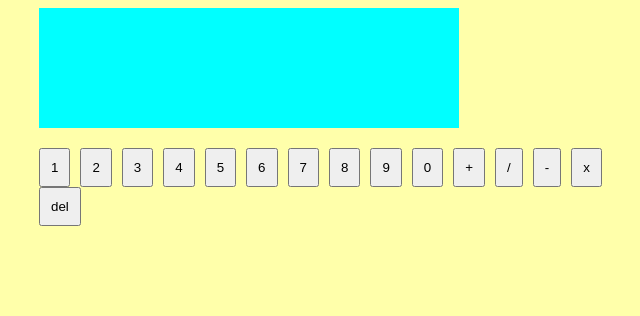
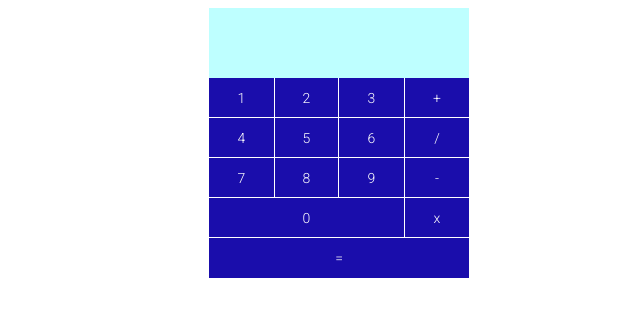
Before and after one commit to WebTerminator/calculator, a website with bundled scripts: page index.html in a window 1280 px wide. Shown: the whole page, without its empty margins (301-941 px from the left). Built offline with nearby package versions, Linux system fonts and the light colour scheme.

Commit message:
styling added

```diff
--- a/calculator.css
+++ b/calculator.css
@@ -1,32 +1,75 @@
 body {
-  background-color: #ffa;
+  font-family: "Roboto", sans-serif;
 }
 
 .calculator {
-  width: 600px;
+  width: 260px;
   margin: 0 auto;
 }
 
+button {
+  font-family: "Roboto", sans-serif;
+  height: 40px;
+  padding: 10px;
+  border: 0;
+  background-color: #1a0dab;
+  color: #fff;
+  cursor: pointer;
+  font-size: 14px;
+}
+
 .screen {
-  background-color: aqua;
-  height: 100px;
-  width: 400px;
-  margin-bottom: 20px;
+  background-color: #beffff;
+  height: 50px;
   padding: 10px;
+  display: flex;
+  justify-content: center;
+  align-items: center;
 }
 
 .screen span {
-  padding-right: 3px;
-  font-size: 18px;
+  font-size: 20px;
+  padding: 0 4px;
+}
+
+.controls {
+  display: flex;
 }
 
 .numbers {
   display: flex;
   flex-wrap: wrap;
+  flex: 3;
 }
 
 .numbers button {
-  padding: 10px;
-  margin-right: 10px;
-  cursor: pointer;
+  flex-basis: 33.34%;
 }
+
+.numbers .full-width {
+  flex-basis: 100%;
+}
+
+.full-width {
+  width: 100%;
+}
+
+.operators {
+  display: flex;
+  flex-direction: column;
+  flex: 1;
+}
+
+.numbers .border-b {
+  border-bottom: 1px solid #fff;
+}
+
+.numbers .border-sides {
+  border-left: 1px solid #fff;
+  border-right: 1px solid #fff;
+}
+
+.operators button {
+  border-left: 1px solid #fff;
+  border-bottom: 1px solid #fff;
+}
--- a/calculator.helper.js
+++ b/calculator.helper.js
@@ -7,7 +7,7 @@ export const getTextNode = ({ currentValue, HTMLTag }) => {
 export const isOperator = (operator) =>
   operator === "+" || operator === "-" || operator === "/" || operator === "x";
 
-export const handleItemOnScreen = ({ currentValue, lastSequenceValue }) => {
+export const handleCurrentItem = ({ currentValue, lastSequenceValue }) => {
   const lastSequenceCondition = isOperator(lastSequenceValue);
   const isCurrentValueOperator = isOperator(currentValue);
 
@@ -20,7 +20,6 @@ export const handleItemOnScreen = ({ currentValue, lastSequenceValue }) => {
   const isOperatorFirstItem = isCurrentValueOperator && !lastSequenceValue;
 
   if (
-    isOperatorAlreadyTyped ||
     isZeroFirstNumber ||
     isZeroAfterOperator ||
     isOperatorFirstItem
@@ -59,10 +58,15 @@ export const handleOperatorCase = ({ itemValue, screenSequence }) => {
       operation,
     });
 
-    console.log("result: ", result);
     screenSequence = [];
     screenSequence.push(result);
   }
+  const lastCurrentSequenceValue = screenSequence[screenSequence.length - 1];
+
+  if (isOperator(lastCurrentSequenceValue)) {
+    screenSequence.pop();
+  }
+
   screenSequence.push(itemValue);
 
   return screenSequence;
--- a/calculator.js
+++ b/calculator.js
@@ -1,5 +1,5 @@
 import {
-  handleItemOnScreen,
+  handleCurrentItem,
   isOperator,
   getTextNode,
   handleOperatorCase,
@@ -11,10 +11,9 @@ const initCalculator = () => {
     buttons = document.querySelectorAll("button");
 
   const handleClickEvent = ({ target: { innerHTML } }) => {
-    const currentValue = innerHTML,
-      lastCurrentSequenceValue = screenSequence[screenSequence.length - 1],
-      item = handleItemOnScreen({
-        currentValue,
+    const lastCurrentSequenceValue = screenSequence[screenSequence.length - 1],
+      item = handleCurrentItem({
+        currentValue: innerHTML,
         lastSequenceValue: lastCurrentSequenceValue,
       }),
       screen = document.getElementById("screen");
@@ -24,7 +23,6 @@ const initCalculator = () => {
 
       if (isOperator(itemValue)) {
         currentSequence = "";
-
         screenSequence = handleOperatorCase({
           itemValue,
           screenSequence,
--- a/index.html
+++ b/index.html
@@ -4,20 +4,35 @@
     <meta charset="UTF-8" />
     <meta http-equiv="X-UA-Compatible" content="IE=edge" />
     <meta name="viewport" content="width=device-width, initial-scale=1.0" />
+    <link rel="preconnect" href="https://fonts.googleapis.com" />
+    <link rel="preconnect" href="https://fonts.gstatic.com" crossorigin />
+    <link
+      href="https://fonts.googleapis.com/css2?family=Roboto:wght@300&display=swap"
+      rel="stylesheet"
+    />
     <link rel="stylesheet" href="calculator.css" />
     <title>Vanilla JS - Calculator</title>
   </head>
   <body>
     <div class="calculator">
       <div id="screen" class="screen"></div>
-      <div class="numbers">
-        <button>1</button><button>2</button><button>3</button><button>4</button
-        ><button>5</button><button>6</button><button>7</button><button>8</button
-        ><button>9</button><button>0</button>
-
-        <button>+</button><button>/</button><button>-</button><button>x</button
-        ><button>del</button>
+      <div class="controls">
+        <div class="numbers">
+          <button class="border-b">1</button
+          ><button class="border-b border-sides">2</button
+          ><button class="border-b">3</button><button class="border-b">4</button
+          ><button class="border-b border-sides">5</button
+          ><button class="border-b">6</button><button class="border-b">7</button
+          ><button class="border-b border-sides">8</button
+          ><button class="border-b">9</button
+          ><button class="full-width border-b">0</button>
+        </div>
+        <div class="operators">
+          <button>+</button><button>/</button><button>-</button
+          ><button>x</button>
+        </div>
       </div>
+      <button class="full-width">=</button>
     </div>
 
     <script src="calculator.js" type="module"></script>
```
